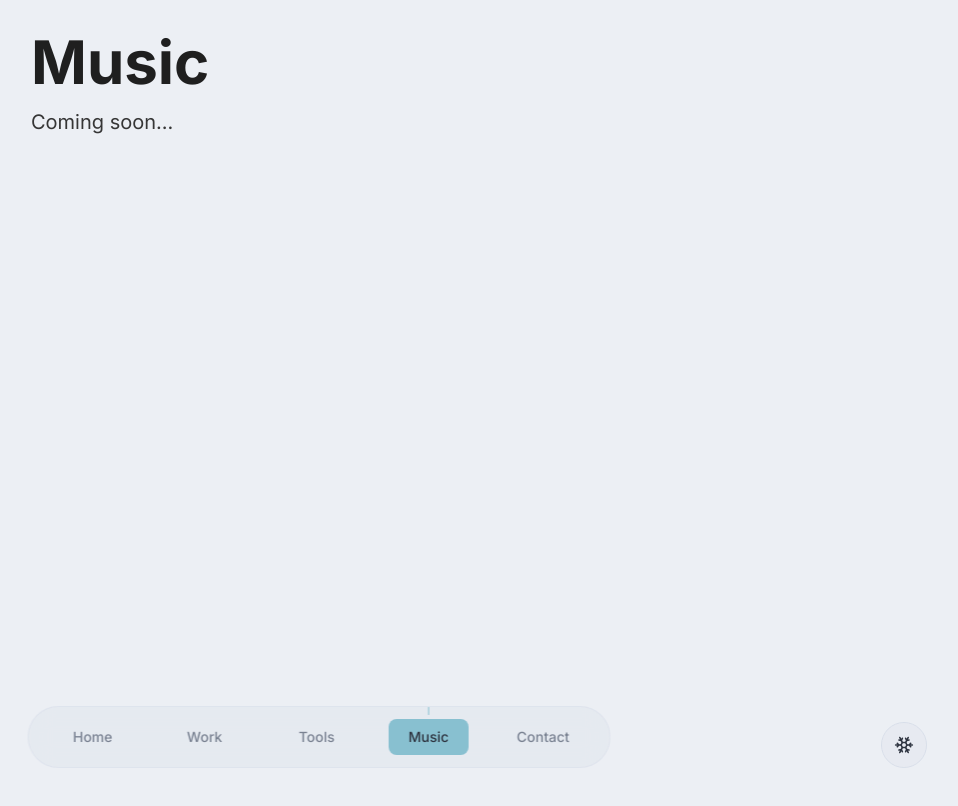
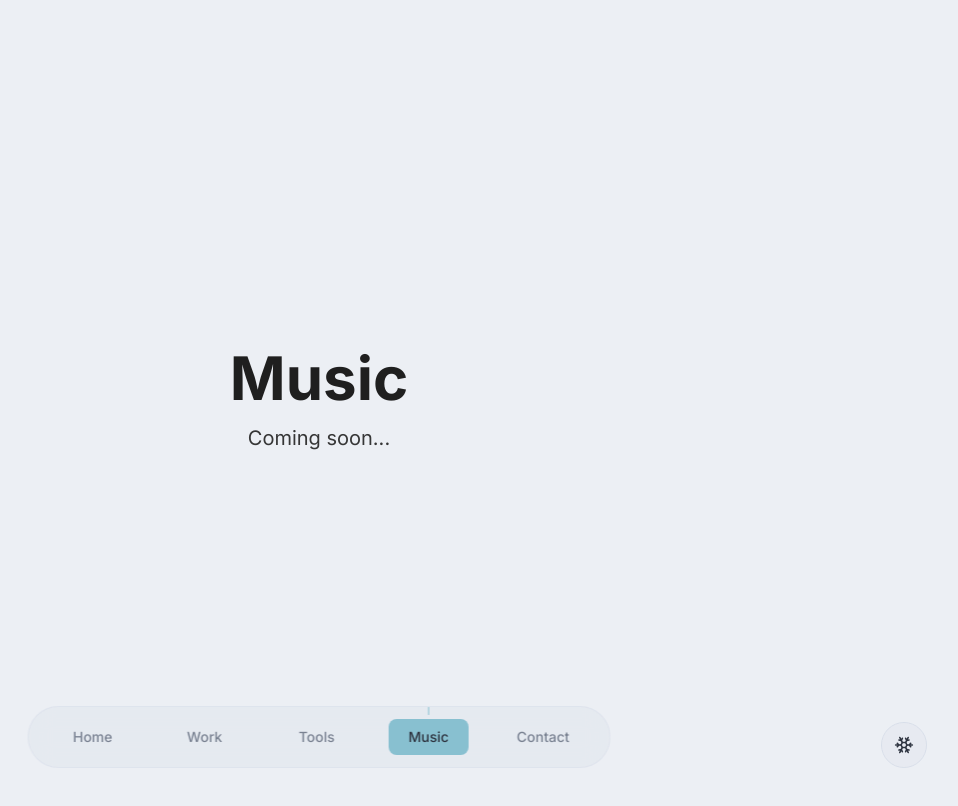
Before and after one commit to jadhavrupesh/jadhavrupesh.github.io, a React (Vite) app: page /music in a window 1280 px wide. Shown: the top 806 px of the page, without its empty margins (321-1279 px from the left). Built offline with nearby package versions, Linux system fonts and the light colour scheme.

Commit message:
Deploy updates

```diff
--- a/pages/ContactPage.tsx
+++ b/pages/ContactPage.tsx
@@ -38,13 +38,13 @@ const ContactPage: React.FC = () => {
     };
 
     return (
-        <div className="min-h-screen flex flex-col justify-center items-start max-w-2xl ml-6 px-6 py-20">
-            <div className="text-left mb-8">
+        <div className="flex flex-col justify-center items-center max-w-2xl mx-auto px-6 min-h-screen py-12">
+            <div className="text-left mb-8 max-w-lg w-full">
                 <h1 className={`text-xl font-medium ${headingColor()} mb-1`}>Contact</h1>
                 <p className={`${mutedColor()} text-sm`}>Get in touch with me</p>
             </div>
 
-            <div className="text-left max-w-lg space-y-6">
+            <div className="text-left max-w-lg w-full space-y-6">
                 <div>
                     <p className={`${bodyColor()} leading-relaxed mb-3`}>Contact Details:</p>
                     <ul className={`${bodyColor()} space-y-1 text-sm`}>
--- a/pages/ExperiencePage.tsx
+++ b/pages/ExperiencePage.tsx
@@ -77,7 +77,7 @@ const ExperiencePage: React.FC = () => {
     };
 
     return (
-        <div className="py-20 md:py-24">
+        <div className="mx-auto w-full max-w-4xl px-6 py-20 md:py-24">
             {/* Professional Experience Section */}
             <div className="mb-16">
                 <h2 className={`text-2xl font-bold ${getTextColor()} mb-8`}>Professional Experience</h2>
--- a/pages/HomePage.tsx
+++ b/pages/HomePage.tsx
@@ -31,9 +31,9 @@ const HomePage: React.FC = () => {
     };
 
     return (
-        <div className="flex flex-col justify-center items-start max-w-2xl mx-auto px-6 min-h-screen py-12">
+        <div className="flex flex-col justify-center items-center max-w-2xl mx-auto px-6 min-h-screen py-12">
             {/* Profile Section */}
-            <div className="flex items-center mb-8">
+            <div className="flex items-center mb-8 max-w-lg w-full">
                 <img
                     src="./profile.jpg"
                     alt="Rupesh Jadhav"
--- a/pages/MusicPage.tsx
+++ b/pages/MusicPage.tsx
@@ -21,14 +21,12 @@ const MusicPage: React.FC = () => {
     };
 
     return (
-        <div className="min-h-screen px-4 md:px-8 lg:px-16 py-8 pb-24">
-            <div className="max-w-4xl mx-auto">
-                <div className="mb-12">
-                    <h1 className={`text-4xl md:text-6xl font-bold mb-4 ${headingColor()}`}>Music</h1>
-                    <p className={`${textColor()} text-lg md:text-xl`}>
-                        Coming soon...
-                    </p>
-                </div>
+        <div className="flex flex-col justify-center items-center max-w-2xl mx-auto px-6 min-h-screen py-12">
+            <div className="w-full max-w-lg text-center">
+                <h1 className={`text-4xl md:text-6xl font-bold mb-4 ${headingColor()}`}>Music</h1>
+                <p className={`${textColor()} text-lg md:text-xl`}>
+                    Coming soon...
+                </p>
             </div>
         </div>
     );
--- a/pages/SkillsPage.tsx
+++ b/pages/SkillsPage.tsx
@@ -77,7 +77,7 @@ const SkillsPage: React.FC = () => {
     };
 
     return (
-        <div className="py-20 md:py-24">
+        <div className="mx-auto w-full max-w-4xl px-6 py-20 md:py-24">
             <h2 className={`text-2xl font-bold ${getTextColor('text-gray-800', 'text-gray-200', 'text-gray-300', 'text-[#1F1F1F]', 'text-[#1F1F1F]')} mb-8 sticky top-0 ${getBgColor()} backdrop-blur-sm py-4 z-10`}>Skills</h2>
             <Skills items={skillData} />
         </div>
```
